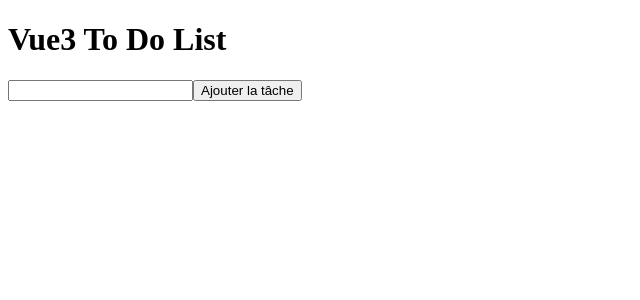
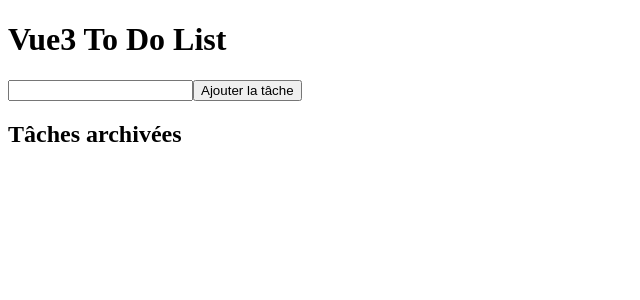
Before and after one commit to CesarMoroPro/Vue-Todo-List, a Vue app: page / in a window 1280 px wide. Shown: the top 300 px of the page, without its empty margins (0-640 px from the left). Built offline with nearby package versions, Linux system fonts and the light colour scheme.

Commit message:
Création d'un nouveau SFC TodoArchive.vue qui servira à archiver les tâches avant leur suppression définitive

```diff
--- /dev/null
+++ b/src/components/TodoArchive.vue
@@ -0,0 +1,14 @@
+<template>
+        <div>
+                <h2>Tâches archivées</h2>
+        </div>
+</template>
+
+<script setup>
+
+
+</script>
+
+<style lang="scss" scoped>
+
+</style>
--- a/src/views/TodoApp.vue
+++ b/src/views/TodoApp.vue
@@ -6,12 +6,14 @@
         <section>
                 <TodoForm />
                 <TodoList />
+                <TodoArchive />
         </section>
 </template>
 
 <script setup>
         import TodoForm from '@/components/TodoForm.vue';
         import TodoList from '@/components/TodoList.vue';
+        import TodoArchive from '@/components/TodoArchive.vue';
 
 </script>
 
```
